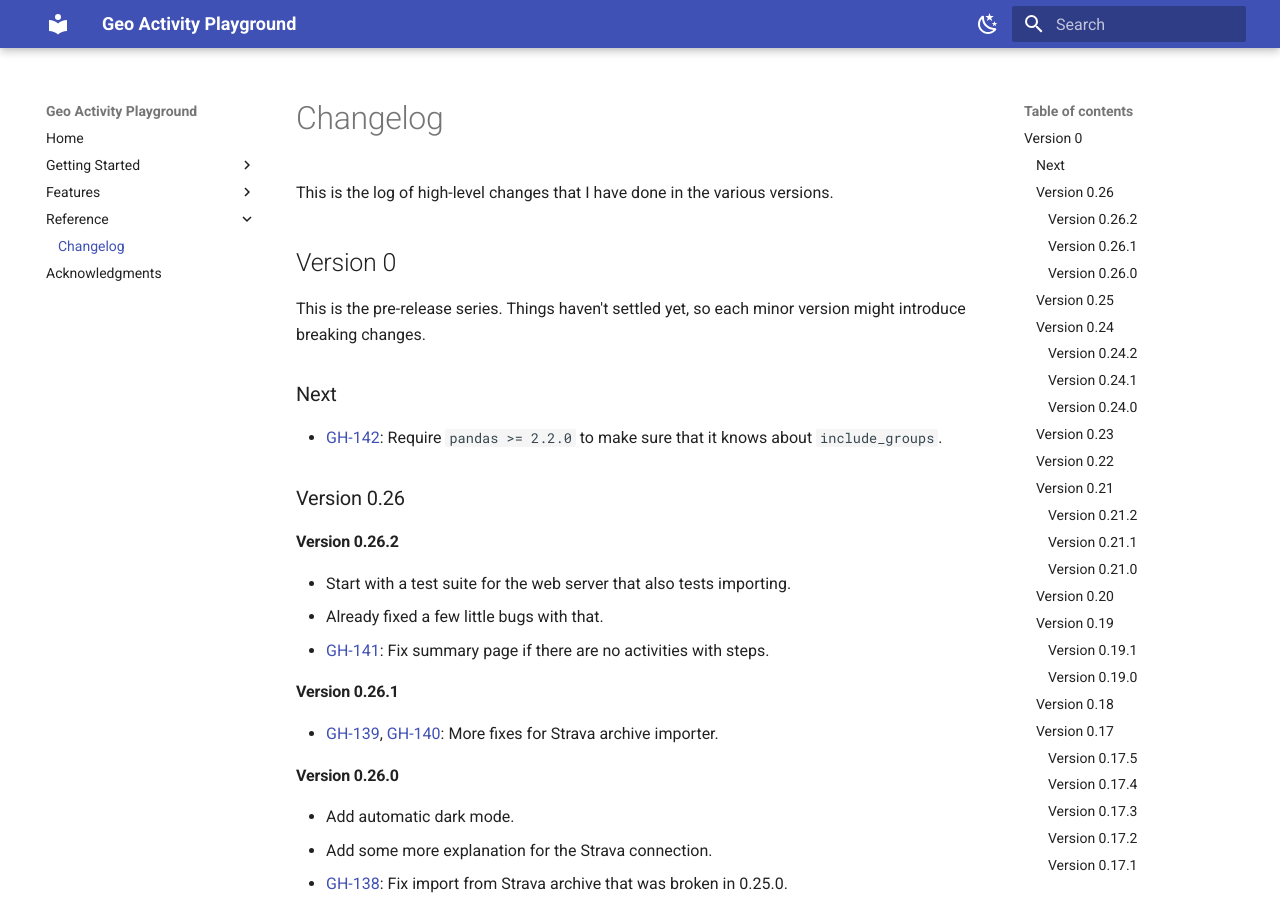
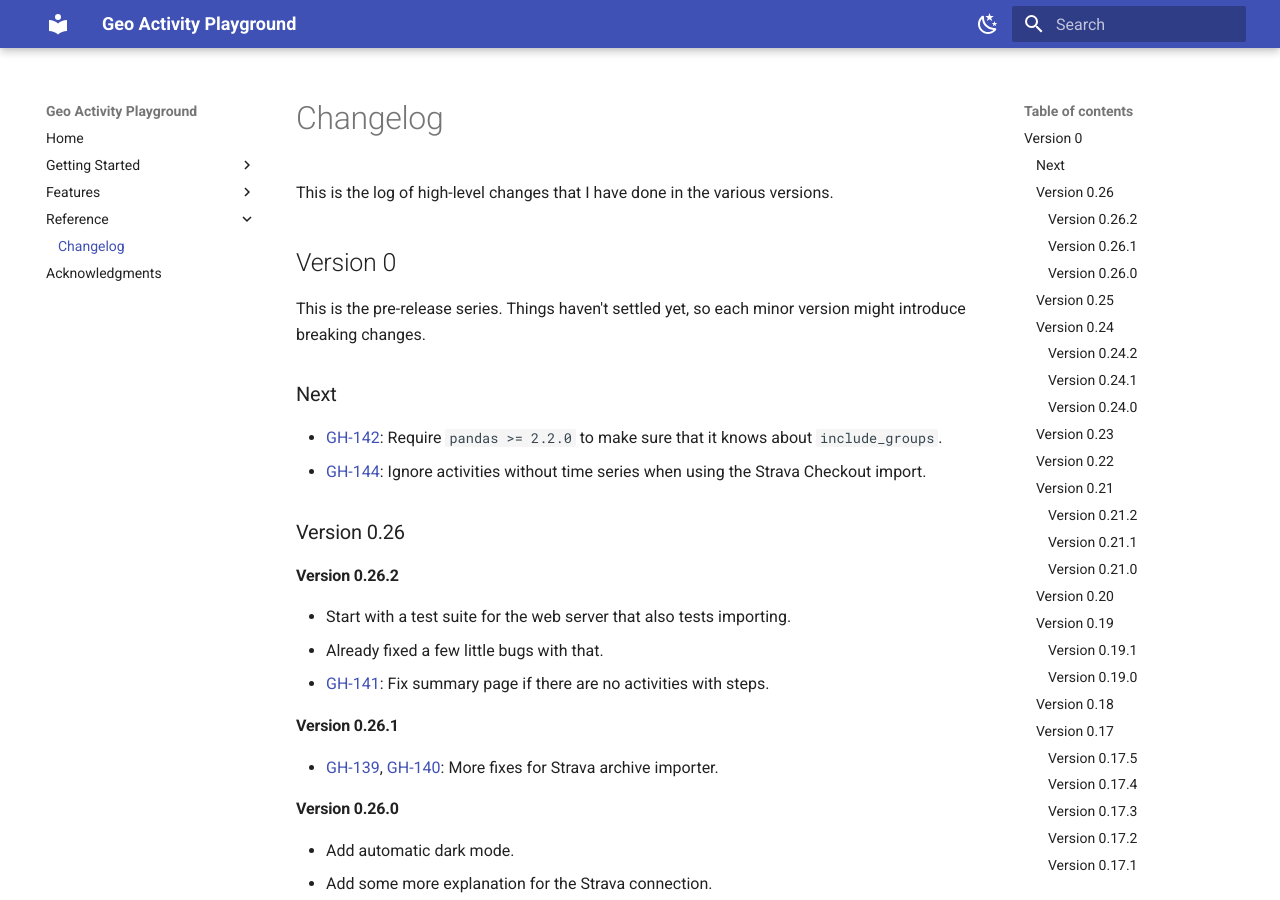
Before and after one commit to martin-ueding/geo-activity-playground, an MkDocs documentation site: the page built from docs/reference/changelog.md, in a window 1280 px wide and 900 px high. Built offline with MkDocs 1.6.1 and Material for MkDocs 9.7.7, drawn with Linux system fonts in a browser that asks for light colours.

Commit message:
Changelog entry

```diff
--- a/docs/reference/changelog.md
+++ b/docs/reference/changelog.md
@@ -9,6 +9,7 @@ This is the pre-release series. Things haven't settled yet, so each minor versio
 ### Next
 
 - [GH-142](https://github.com/martin-ueding/geo-activity-playground/issues/142): Require `pandas >= 2.2.0` to make sure that it knows about `include_groups`.
+- [GH-144](https://github.com/martin-ueding/geo-activity-playground/issues/144): Ignore activities without time series when using the Strava Checkout import.
 
 ### Version 0.26
 
```
